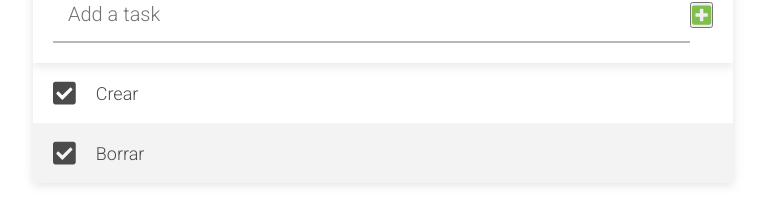
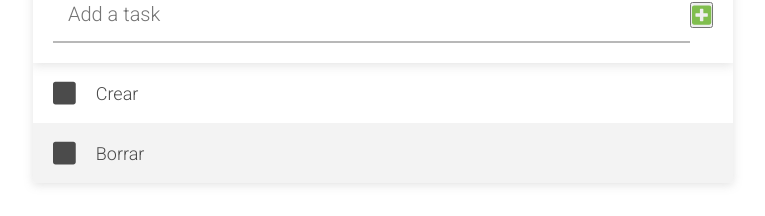
Before and after one commit to Leandro-De/TodoList-ReactJs, a React (Create React App) app: page / in a window 1280 px wide. Shown: the part 143-359 px from the top of the page, without its empty margins (257-1022 px from the left). Built offline with nearby package versions, Linux system fonts and the light colour scheme.

Commit message:
function to check a task completed

```diff
--- a/src/App.js
+++ b/src/App.js
@@ -26,7 +26,7 @@ const App = () => {
       <div className="contenedor">
         <Header />
         <FormTask tareas={tareas} setTareas={setTareas} />
-        <List tareas={tareas} />
+        <List tareas={tareas} setTareas={setTareas} />
       </div>
     </>
   );
--- a/src/components/List.js
+++ b/src/components/List.js
@@ -1,12 +1,30 @@
 import React from "react";
 import Task from "./Task";
 
-const List = ({ tareas }) => {
+const List = ({ tareas, setTareas }) => {
+  //editar la tarea con el id al momento de pulsar el check
+  const toggleCompletada = (id) => {
+    setTareas(
+      tareas.map((tarea) => {
+        if (tarea.id === id) {
+          return { ...tarea, completada: !tarea.completada };
+        }
+        return tarea;
+      })
+    );
+  };
+
   return (
     <ul className="lista-tareas">
       {tareas.length > 0 ? (
         tareas.map((tarea) => {
-          return <Task key={tarea.id} tarea={tarea} />;
+          return (
+            <Task
+              key={tarea.id}
+              tarea={tarea}
+              toggleCompletada={toggleCompletada}
+            />
+          );
         })
       ) : (
         <div className="lista-tareas__mensaje">Add a Task!</div>
--- a/src/components/Task.js
+++ b/src/components/Task.js
@@ -3,10 +3,11 @@ import { FontAwesomeIcon } from "@fortawesome/react-fontawesome";
 import {
   faCheckSquare,
   faEdit,
+  faSquare,
   faTimes,
 } from "@fortawesome/free-solid-svg-icons";
 
-const Task = ({ tarea }) => {
+const Task = ({ tarea, toggleCompletada }) => {
   //State para editar una tarea
   const [editartarea, SetEditarTarea] = useState(false);
 
@@ -21,8 +22,9 @@ const Task = ({ tarea }) => {
   return (
     <li className="lista-tareas__tarea">
       <FontAwesomeIcon
-        icon={faCheckSquare}
+        icon={tarea.completada ? faCheckSquare : faSquare}
         className="lista-tareas__icono lista-tareas__icono-check"
+        onClick={() => toggleCompletada(tarea.id)}
       />
       <div className="lista-tareas__texto">
         {/* Condicional para actualizar */}
```
